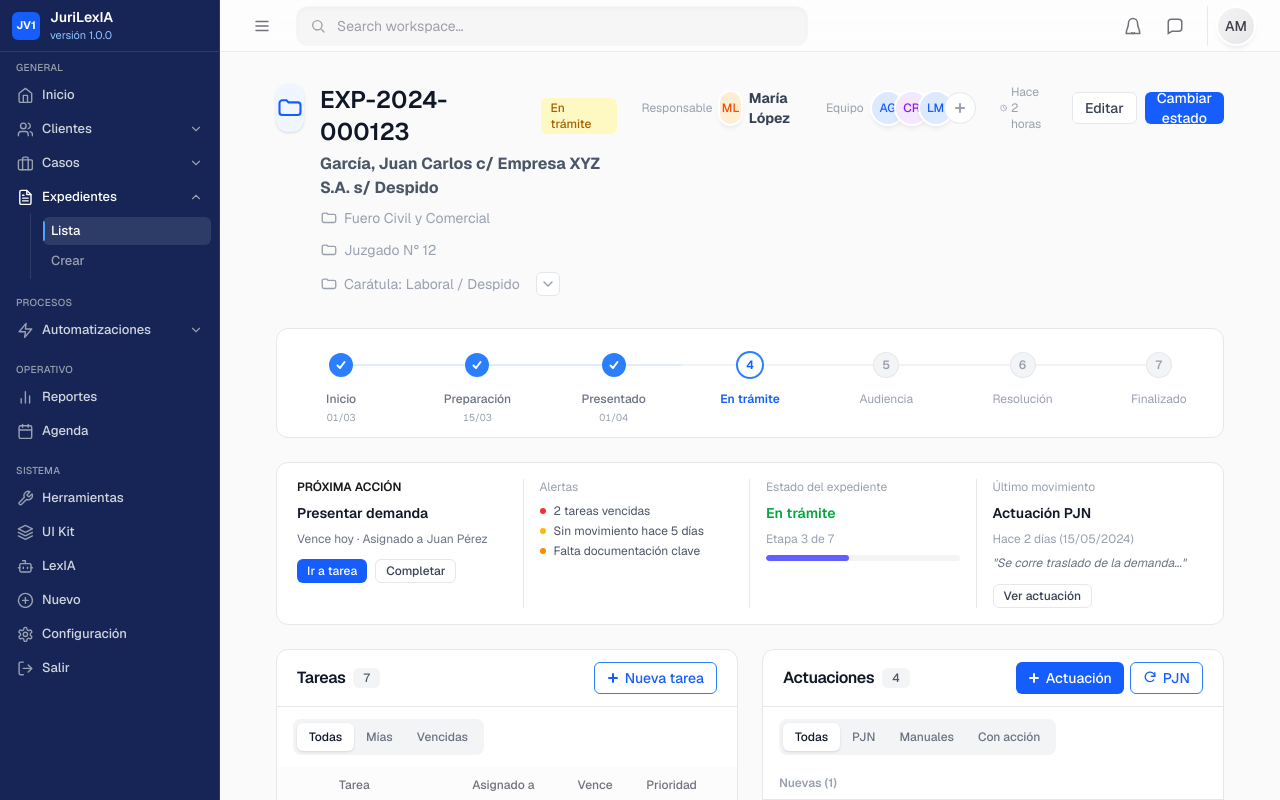
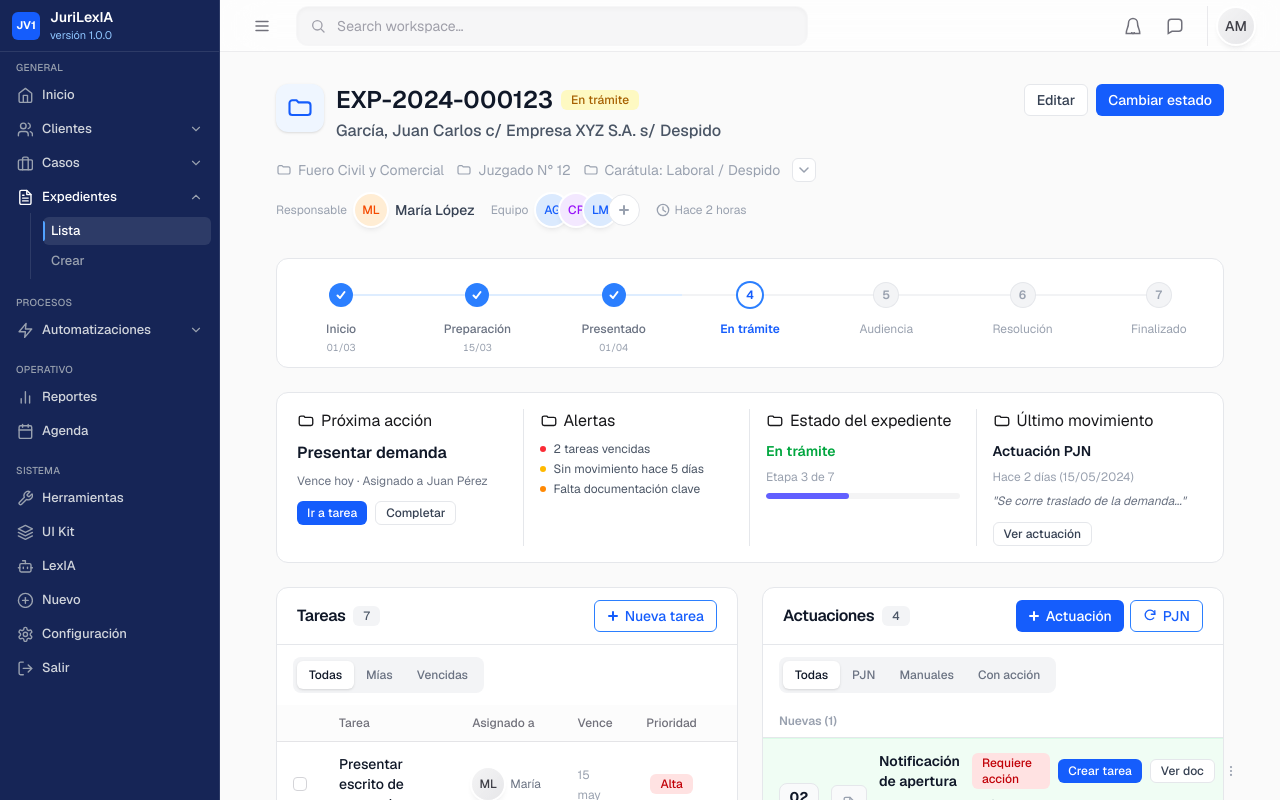
Before and after one commit to leomosquera/jurilexia-v1, a Next.js app: page /expedientes/demo in a window 1280 px wide. Shown: the top 800 px of the page. Built offline with nearby package versions, Linux system fonts and the light colour scheme.

Commit message:
responsive expedientes changes

```diff
--- a/src/app/(public)/expedientes/demo/page.tsx
+++ b/src/app/(public)/expedientes/demo/page.tsx
@@ -326,54 +326,75 @@ export default function ExpedientesDemoPage() {
       <div className="space-y-6 mx-auto px-6">
 
         {/* ── HEADER ───────────────────────────────────────────────────────── */}
-        <div className="mb-8">
+        <div className="mb-8 space-y-4">
 
-          <div className="flex items-start justify-between gap-6">
+        <div className="flex flex-col gap-4">
+
+        {/* TOP ROW */}
+        <div className="flex items-start justify-between gap-4">
 
           {/* LEFT */}
-            <div className="flex items-start gap-4">
+          <div className="flex items-start gap-3 min-w-0 flex-1">
 
-              {/* ICON */}
-              <div className="flex size-12 items-center justify-center rounded-xl bg-blue-50 text-blue-600 shadow-sm">
-                <Icon.Folder className="size-7" />
+            <div className="flex size-10 lg:size-12 shrink-0 items-center justify-center rounded-xl bg-blue-50 text-blue-600 shadow-sm">
+              <Icon.Folder className="size-5 lg:size-7" />
             </div>
 
-              {/* TEXT */}
-              <div className="space-y-1">
+            <div className="space-y-1 min-w-0 flex-1">
 
-                <div className="flex items-center gap-2">
-                  <h1 className="text-2xl font-semibold text-gray-900">
+              <div className="flex flex-wrap items-center gap-2">
+                <h1 className="text-lg lg:text-2xl font-semibold text-gray-900 truncate">
                   EXP-2024-000123
                 </h1>
 
                 <Badge variant="warning">En trámite</Badge>
               </div>
 
-                <p className="text-md font-bold text-gray-600">
+              <p className="text-sm lg:text-base font-medium text-gray-600 leading-snug truncate">
                 García, Juan Carlos c/ Empresa XYZ S.A. s/ Despido
               </p>
 
-                <div className="mt-2 flex flex-wrap items-center gap-3 text-sm text-gray-400">
+            </div>
+          </div>
+
+          {/* ACTIONS (SIEMPRE ARRIBA) */}
+          <div className="flex items-center gap-2 shrink-0">
+            <Button variant="secondary" size="md" className="whitespace-nowrap">
+              Editar
+            </Button>
+
+            <Button variant="primary" size="md" className="whitespace-nowrap">
+              <span className="hidden sm:inline">Cambiar estado</span>
+              <span className="sm:hidden">Estado</span>
+            </Button>
+          </div>
+
+        </div>
+
+        {/* SECOND ROW (META + USERS) */}
+        <div className="flex flex-wrap items-center justify-between gap-3">
+
+          {/* META */}
+          <div className="flex flex-wrap items-center gap-3 text-xs lg:text-sm text-gray-400">
 
             <div className="flex items-center gap-1.5">
-                    <Icon.Folder className="size-4.5" />
+              <Icon.Folder className="size-4" />
               <span>Fuero Civil y Comercial</span>
             </div>
 
             <div className="flex items-center gap-1.5">
-                    <Icon.Folder className="size-4.5" />
+              <Icon.Folder className="size-4" />
               <span>Juzgado N° 12</span>
             </div>
 
             <div className="flex items-center gap-1.5">
-                    <Icon.Folder className="size-4.5" />
+              <Icon.Folder className="size-4" />
               <span>Carátula: Laboral / Despido</span>
             </div>
 
-                  {/* BOTÓN COLLAPSE */}
             <button
               onClick={() => setShowDetails(!showDetails)}
-                    className="ml-1 flex items-center justify-center size-6 rounded-md border border-gray-200 bg-white text-gray-400 hover:bg-gray-100 hover:text-gray-600 transition"
+              className="flex items-center justify-center size-6 rounded-md border border-gray-200 bg-white text-gray-400 hover:bg-gray-100 hover:text-gray-600 transition"
             >
               <Icon.ChevronDown
                 className={`size-3 transition-transform ${
@@ -381,19 +402,15 @@ export default function ExpedientesDemoPage() {
                 }`}
               />
             </button>
-
           </div>
 
-              </div>
+          {/* USERS */}
+          <div className="flex flex-wrap items-center gap-4">
 
-            </div>
-
-            {/* RIGHT */}
-            <div className="flex items-center gap-6">
-
-              {/* Responsable */}
             <div className="flex items-center gap-2">
-                <span className="text-xs text-gray-400">Responsable</span>
+              <span className="text-xs text-gray-400 hidden sm:inline">
+                Responsable
+              </span>
 
               <Avatar
                 name="María López"
@@ -401,12 +418,15 @@ export default function ExpedientesDemoPage() {
                 className={getAvatarColor("María López")}
               />
 
-                <span className="text-sm text-gray-700 font-bold">María López</span>
+              <span className="text-sm text-gray-700 font-medium">
+                María López
+              </span>
             </div>
 
-              {/* Equipo */}
             <div className="flex items-center gap-2">
-                <span className="text-xs text-gray-400">Equipo</span>
+              <span className="text-xs text-gray-400 hidden sm:inline">
+                Equipo
+              </span>
 
               <div className="flex items-center -space-x-2">
                 {TEAM.map((name) => (
@@ -418,33 +438,22 @@ export default function ExpedientesDemoPage() {
                   />
                 ))}
 
-                  {/* ADD USER */}
                 <button className="flex size-8 items-center justify-center rounded-full border border-gray-200 bg-white text-gray-400 hover:bg-gray-100 hover:text-gray-600 transition">
                   <PlusSmIcon />
                 </button>
               </div>
             </div>
 
-              {/* Última actividad */}
             <div className="flex items-center gap-1 text-xs text-gray-400">
               <ClockIcon />
-                <span>Hace 2 horas</span>
-              </div>
-
-              {/* Actions */}
-              <div className="flex items-center gap-2">
-                <Button variant="secondary" size="md">
-                  Editar
-                </Button>
-                <Button variant="primary" size="md">
-                  Cambiar estado
-                </Button>
+              <span className="hidden sm:inline">Hace 2 horas</span>
             </div>
 
           </div>
 
         </div>
 
+        </div>
         </div>
 
         {showDetails && (
@@ -606,9 +615,12 @@ export default function ExpedientesDemoPage() {
 
               {/* ITEM */}
               <div className="space-y-2 px-4 first:pl-0 last:pr-0 xl:border-r xl:border-gray-200">
-                <p className="text-xs font-semibold uppercase">Próxima acción</p>
+                <div className="flex items-center gap-1.5">
+                  <Icon.Folder className="size-4.5" />
+                  <span>Próxima acción</span>
+                </div>
 
-                <p className="text-sm font-semibold text-gray-900">
+                <p className="text-md font-semibold text-gray-900">
                   Presentar demanda
                 </p>
 
@@ -623,7 +635,10 @@ export default function ExpedientesDemoPage() {
               </div>
 
               <div className="space-y-2 px-4 first:pl-0 last:pr-0 xl:border-r xl:border-gray-200">
-                <p className="text-xs text-gray-400">Alertas</p>
+                <div className="flex items-center gap-1.5">
+                  <Icon.Folder className="size-4.5" />
+                  <span>Alertas</span>
+                </div>
 
                 <div className="space-y-1 text-xs text-gray-600">
 
@@ -646,7 +661,10 @@ export default function ExpedientesDemoPage() {
               </div>
 
               <div className="space-y-2 px-4 first:pl-0 last:pr-0 xl:border-r xl:border-gray-200">
-                <p className="text-xs text-gray-400">Estado del expediente</p>
+                <div className="flex items-center gap-1.5">
+                  <Icon.Folder className="size-4.5" />
+                  <span>Estado del expediente</span>
+                </div>
 
                 <p className="text-sm font-semibold text-green-600">
                   En trámite
@@ -658,7 +676,10 @@ export default function ExpedientesDemoPage() {
               </div>
 
               <div className="space-y-2 px-4 first:pl-0 last:pr-0">
-                <p className="text-xs text-gray-400">Último movimiento</p>
+                <div className="flex items-center gap-1.5">
+                  <Icon.Folder className="size-4.5" />
+                  <span>Último movimiento</span>
+                </div>
 
                 <p className="text-sm font-semibold text-gray-900">
                   Actuación PJN
--- a/src/components/ui/button.tsx
+++ b/src/components/ui/button.tsx
@@ -81,7 +81,7 @@ export function Button({
       type={type}
       disabled={disabled || loading}
       aria-busy={loading || undefined}
-      className={`inline-flex items-center justify-center gap-1.5 rounded-md font-medium outline-none transition-colors duration-150 focus-visible:ring-2 focus-visible:ring-offset-1 focus-visible:ring-offset-white disabled:pointer-events-none disabled:opacity-50 ${variantStyles[variant]} ${sizeStyles[size]} ${className}`}
+      className={`inline-flex items-center justify-center gap-1.5 whitespace-nowrap rounded-md font-medium outline-none transition-colors duration-150 focus-visible:ring-2 focus-visible:ring-offset-1 focus-visible:ring-offset-white disabled:pointer-events-none disabled:opacity-50 ${variantStyles[variant]} ${sizeStyles[size]} ${className}`}
       {...props}
     >
       {loading ? (
```
Lines whose indentation alone changed are shown as unchanged.
